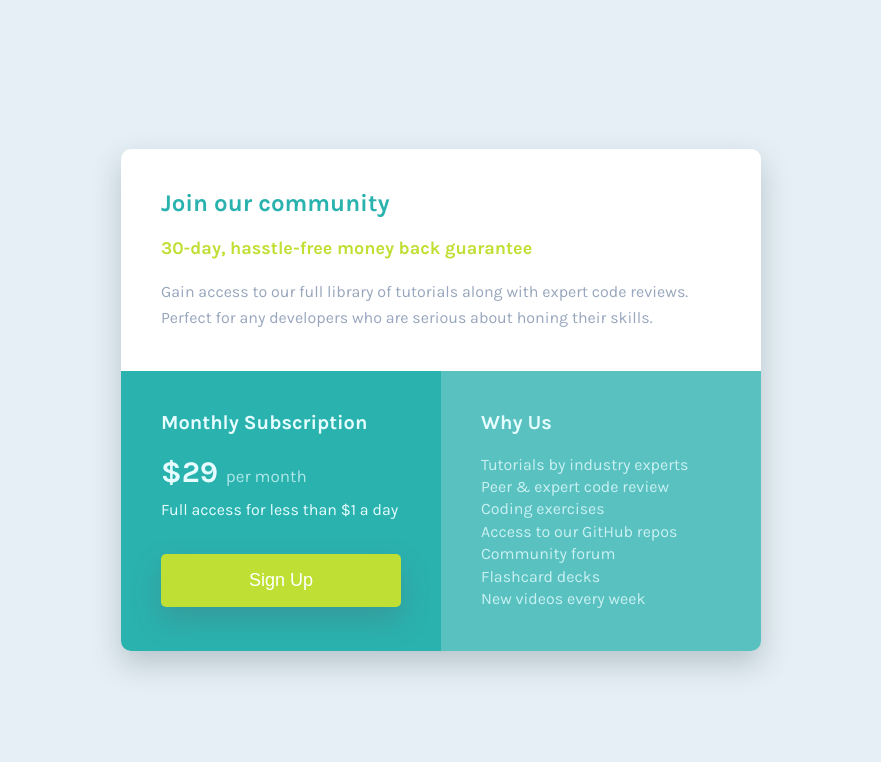
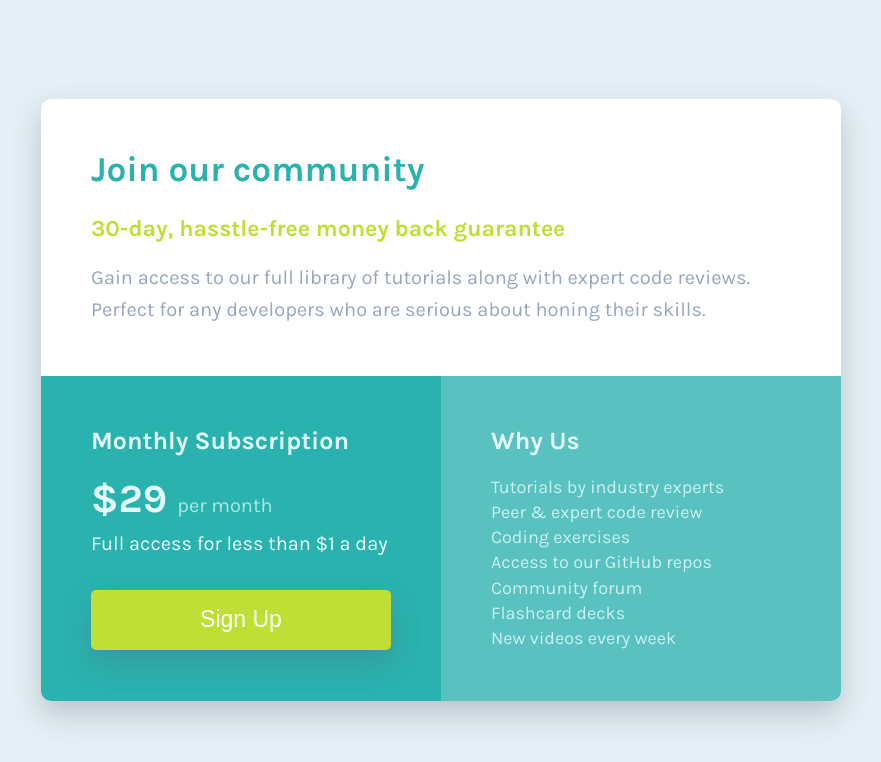
Before and after one commit to SachithKarunathilake/11.Single-price-grid-component, a plain HTML site: page index.html in a window 1280 px wide. Shown: the whole page, without its empty margins (199-1080 px from the left). Drawn offline with Linux system fonts and the light colour scheme.

Commit message:
Second commit
responsiveness

```diff
--- a/style.css
+++ b/style.css
@@ -15,7 +15,7 @@ body{
 
 main{
     width:87%;
-    max-width:640px;
+    max-width:800px;
     border-radius:10px;
     overflow: hidden;
     box-shadow: rgba(83, 99, 109, 0.3) 0px 13px 29px 0px;
@@ -103,21 +103,48 @@ main{
         display: flex;
     }
     .description{
-        padding:40px;
+        padding:50px ;
+    }
+    .description h1{
+        font-size:35px;
+    }
+    .description h2{
+        font-size:23px;
+        margin:25px 0 0 0;
+    }
+    .description p{
+        font-size: 20px;
     }
     .sub_section{
         width:50%;
-        padding:40px;
+        padding:50px;
+    }
+    .sub_section h1{
+        font-size:25px;
     }
     .sub_section h2{
         margin:20px 0 0 0;
+        font-size:40px;
+    }
+    .sub_section h2 span{
+        font-size:20px;
+    }
+    .sub_section p{
+        font-size:20px;
     }
     .sub_section button.signup{
-        height:53px;
+        height:60px;
+        font-size:23px;
     }
     .why_us{
         width:50%;
-        padding:40px;
+        padding:50px;
+    }
+    .why_us h1{
+        font-size: 25px;
+    }
+    .why_us{
+        font-size: 18px;
     }
 
 }
```
